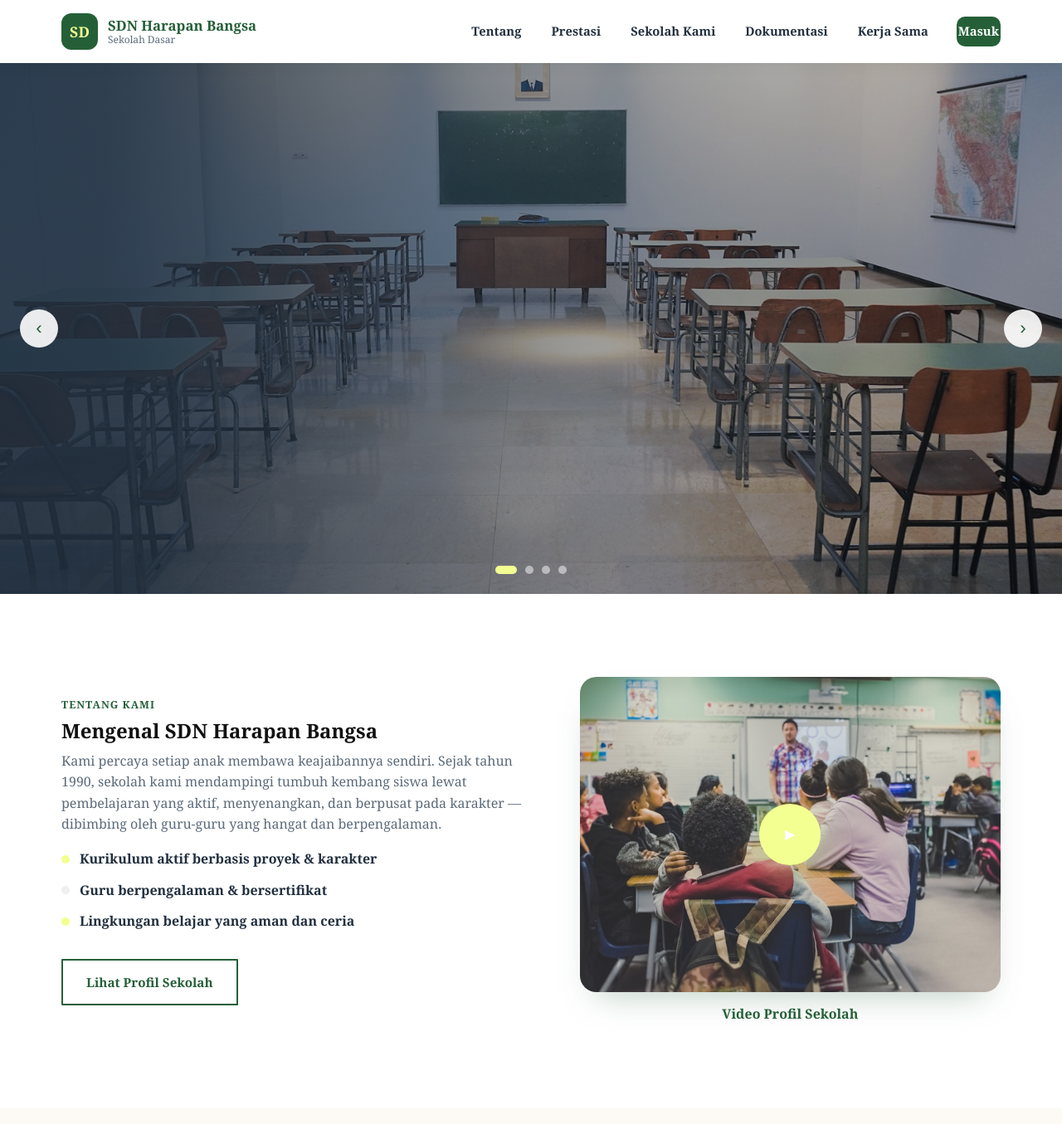
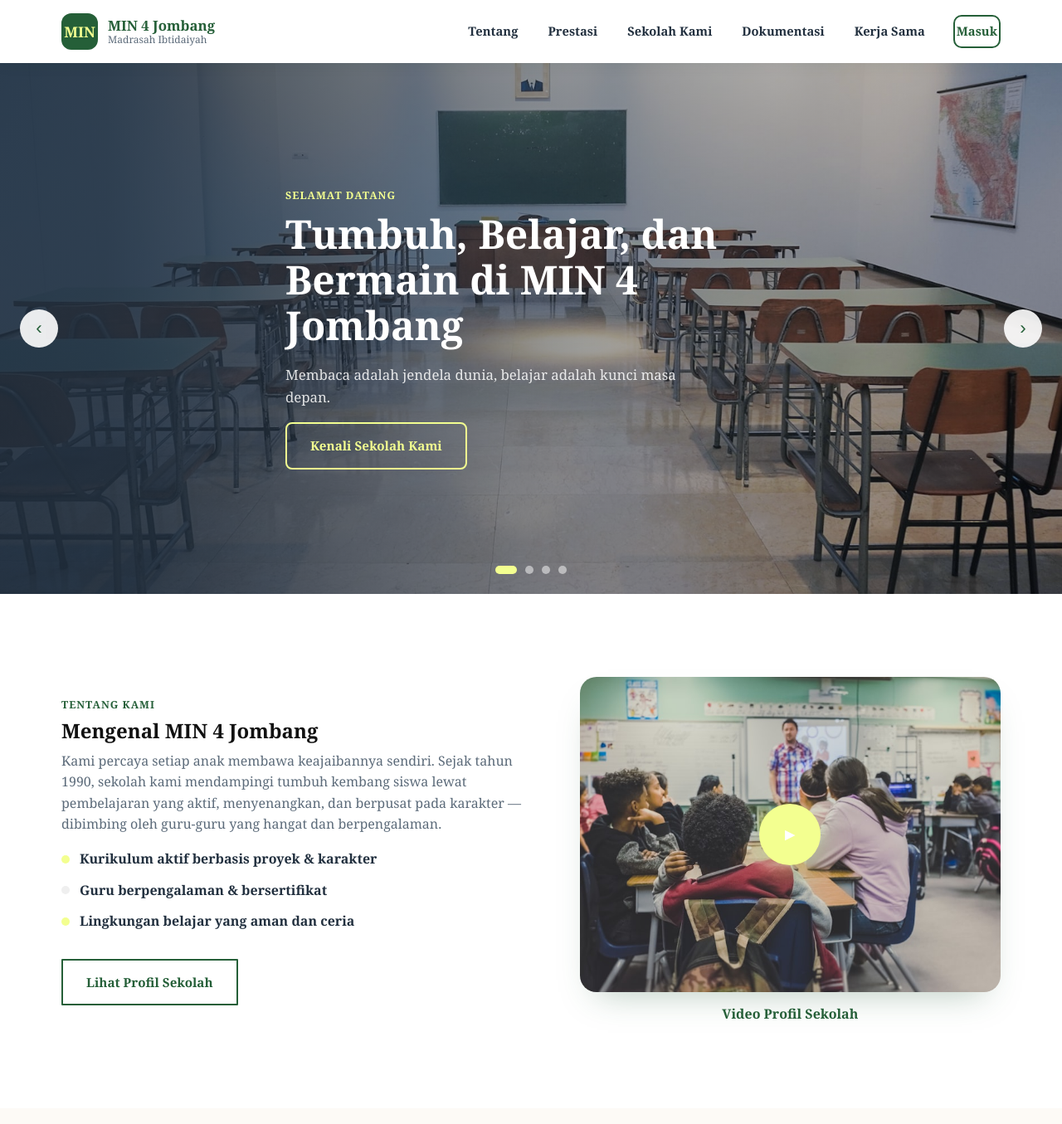
Before and after one commit to musyafak-a/MIN_4JOMBANG, a Django app: page / in a window 1280 px wide. Shown: the top 1355 px of the page at 83% size. Run offline with Django 5.2, Linux system fonts and the light colour scheme; data that the repository does not hold is empty.

Commit message:
penyesuaian text carousel

```diff
--- a/static/css/style.css
+++ b/static/css/style.css
@@ -113,13 +113,20 @@ p {
 }
 
 .btn--accent {
-  background: var(--secondary);
-  color: var(--primary-dark);
+  background: transparent;
+  color: var(--secondary);
+  border-color: var(--secondary);
+  border-radius: 8px;
 }
 
 .btn--accent:hover {
+  background: rgba(255, 255, 255, 0.15);
+  color: var(--secondary);
+  backdrop-filter: blur(10px);
+  -webkit-backdrop-filter: blur(10px);
+  border-color: var(--white);
   transform: translateY(-2px);
-  box-shadow: 0 12px 24px -8px rgba(160, 200, 120, 0.6);
+  box-shadow: 0 8px 32px rgba(0, 0, 0, 0.2);
 }
 
 .btn--outline {
@@ -246,7 +253,7 @@ p {
   bottom: -4px;
   height: 3px;
   width: 0;
-  background: var(--secondary);
+  background: var(--primary);
   border-radius: 2px;
   transition: width .2s ease;
 }
@@ -256,10 +263,17 @@ p {
 }
 
 .navbar__login {
+  background: transparent;
+  color: var(--primary) !important;
+  border: 2px solid var(--primary);
+  padding: 8px 30px;
+  border-radius: 10px;
+  transition: all 0.2s ease;
+}
+
+.navbar__login:hover {
   background: var(--primary);
   color: var(--white) !important;
-  padding: 10px 32px;
-  border-radius: 10px;
 }
 
 .navbar__login::after {
@@ -309,23 +323,29 @@ p {
 .hero__slide.is-active {}
 
 .hero__slide img {
+  position: absolute;
+  inset: 0;
   width: 100%;
   height: 100%;
   object-fit: cover;
+  z-index: 0;
 }
 
 .hero__scrim {
   position: absolute;
   inset: 0;
   background: linear-gradient(90deg, rgba(34, 48, 63, 0.88) 10%, rgba(34, 48, 63, 0.45) 55%, rgba(34, 48, 63, 0.15) 100%);
+  z-index: 1;
 }
 
 .hero__content {
   position: relative;
+  z-index: 2;
   height: 100%;
   display: flex;
   flex-direction: column;
   justify-content: center;
+  align-items: flex-start;
   max-width: 640px;
 }
 
--- a/templates/core/base.html
+++ b/templates/core/base.html
@@ -4,10 +4,10 @@
 <head>
 <meta charset="UTF-8">
 <meta name="viewport" content="width=device-width, initial-scale=1.0">
-<title>{% block title %}{{ profile.nama_sekolah|default:"SDN Harapan Bangsa" }}{% endblock %}</title>
+<title>{% block title %}{{ profile.nama_sekolah|default:"MIN 4 Jombang" }}{% endblock %}</title>
 <link rel="preconnect" href="https://fonts.googleapis.com">
 <link href="https://fonts.googleapis.com/css2?family=Baloo+2:wght@500;600;700;800&family=Plus+Jakarta+Sans:wght@400;500;600;700;800&display=swap" rel="stylesheet">
-<link rel="stylesheet" href="{% static 'css/style.css' %}?v=2.5">
+<link rel="stylesheet" href="{% static 'css/style.css' %}?v=3.2">
 </head>
 <body>
 
@@ -17,11 +17,11 @@
       {% if profile.logo %}
         <img src="{{ profile.logo.url }}" alt="Logo {{ profile.nama_sekolah }}" class="brand__logo">
       {% else %}
-        <span class="brand__mark">SD</span>
+        <span class="brand__mark">MIN</span>
       {% endif %}
       <span class="brand__text">
-        <strong>{{ profile.nama_sekolah|default:"SDN Harapan Bangsa" }}</strong>
-        <small>Sekolah Dasar</small>
+        <strong>{{ profile.nama_sekolah|default:"MIN 4 Jombang" }}</strong>
+        <small>Madrasah Ibtidaiyah</small>
       </span>
     </a>
 
@@ -48,7 +48,7 @@
   <div class="wrap footer__grid">
     <div class="footer__col footer__brand">
       <span class="brand__text brand__text--secondary">
-        <strong>{{ profile.nama_sekolah|default:"SDN Harapan Bangsa" }}</strong>
+        <strong>{{ profile.nama_sekolah|default:"MIN 4 Jombang" }}</strong>
       </span>
       <p>{{ profile.alamat|default:"Jl. Pendidikan No. 1, Kota Belajar" }}</p>
       <p>Berdiri sejak {{ profile.tahun_berdiri|default:"1990" }}</p>
@@ -81,7 +81,7 @@
     </div>
   </div>
   <div class="footer__bottom">
-    <span>&copy; {% now "Y" %} {{ profile.nama_sekolah|default:"SDN Harapan Bangsa" }}. Semua hak dilindungi.</span>
+    <span>&copy; {% now "Y" %} {{ profile.nama_sekolah|default:"MIN 4 Jombang" }}. Semua hak dilindungi.</span>
   </div>
 </footer>
 
--- a/templates/core/home.html
+++ b/templates/core/home.html
@@ -23,7 +23,7 @@
       <div class="hero__scrim"></div>
       <div class="wrap hero__content">
         <p class="eyebrow eyebrow--secondary">Selamat Datang</p>
-        <h1>Tumbuh, Belajar, dan Bermain di {{ profile.nama_sekolah|default:"SDN Harapan Bangsa" }}</h1>
+        <h1>Tumbuh, Belajar, dan Bermain di {{ profile.nama_sekolah|default:"MIN 4 Jombang" }}</h1>
         <p class="hero__subtitle">{{ profile.tagline|default:"Membaca adalah jendela dunia, belajar adalah kunci masa depan." }}</p>
         <a href="#tentang" class="btn btn--accent">Kenali Sekolah Kami</a>
       </div>
@@ -71,7 +71,7 @@
   <div class="wrap about__grid">
     <div class="about__text">
       <p class="eyebrow">Tentang Kami</p>
-      <h2>Mengenal {{ profile.nama_sekolah|default:"SDN Harapan Bangsa" }}</h2>
+      <h2>Mengenal {{ profile.nama_sekolah|default:"MIN 4 Jombang" }}</h2>
       <p>{{ profile.deskripsi|default:"Kami percaya setiap anak membawa keajaibannya sendiri. Sejak tahun 1990, sekolah kami mendampingi tumbuh kembang siswa lewat pembelajaran yang aktif, menyenangkan, dan berpusat pada karakter — dibimbing oleh guru-guru yang hangat dan berpengalaman." }}</p>
       <ul class="about__points">
         <li><span class="dot dot--secondary"></span> Kurikulum aktif berbasis proyek &amp; karakter</li>
```
